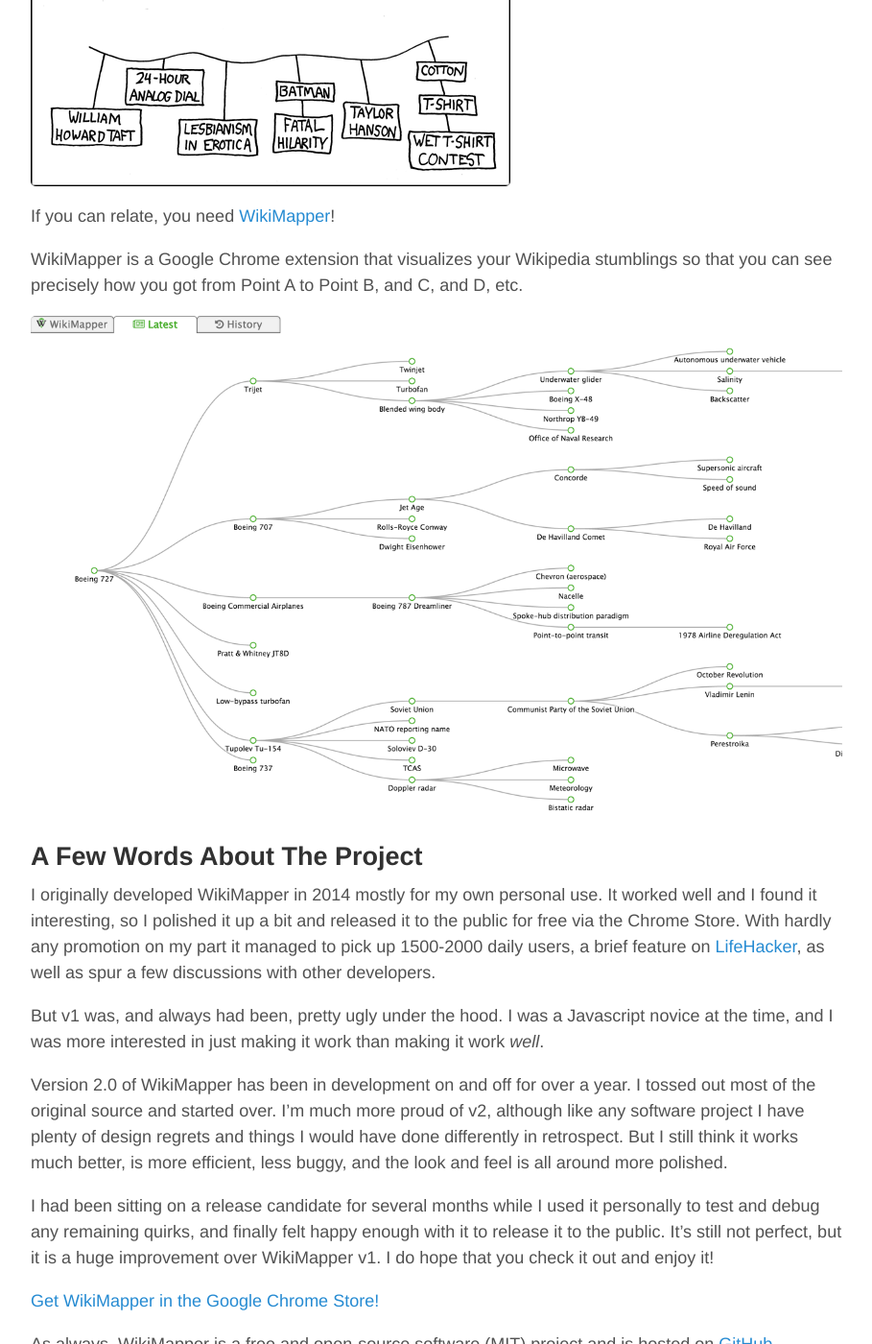
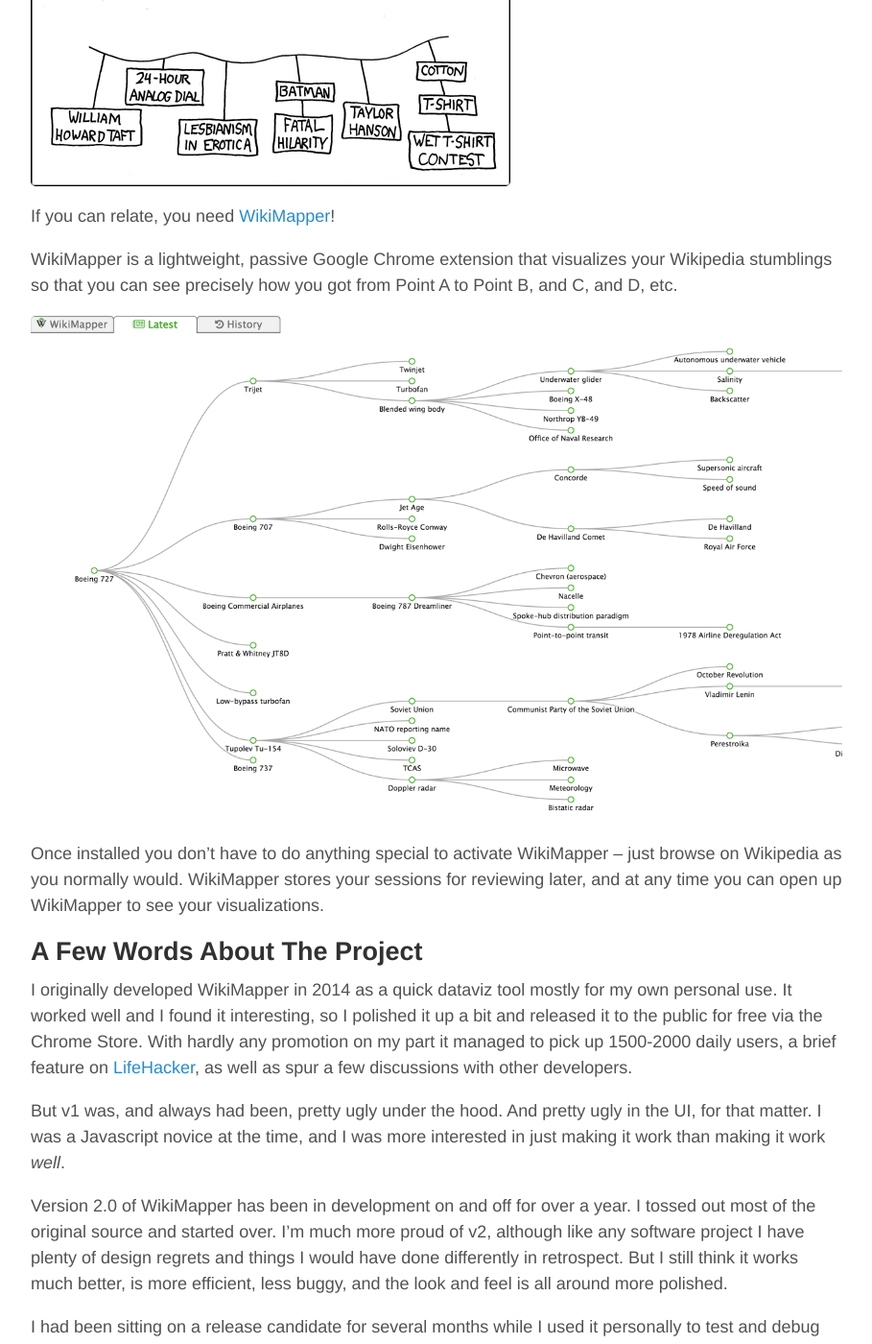
Before and after one commit to ptmccarthy/ptmccarthy.github.io, a Jekyll site: the page built from _posts/2016-03-28-wikimapper-2-0.md, in a window 1280 px wide and 1400 px high, scrolled down 715 px. Shown: the whole window at 96% size, without its empty margins (185-1094 px from the left). Built offline with Jekyll 4.4.1, drawn with Linux system fonts in a browser that asks for light colours.

Commit message:
Updates to wikimapper 2.0 post

```diff
--- a/_posts/2016-03-28-wikimapper-2-0.md
+++ b/_posts/2016-03-28-wikimapper-2-0.md
@@ -11,16 +11,17 @@ This phenomenon was beautifully summed up by xkcd:
 
 If you can relate, you need [WikiMapper](https://chrome.google.com/webstore/detail/wikimapper/feiheebgoilmbkaddngcoocjbogfchlb?hl=en)!
 
-WikiMapper is a Google Chrome extension that visualizes your Wikipedia stumblings so that you can see precisely how you got from Point A to Point B, and C, and D, etc.
+WikiMapper is a lightweight, passive Google Chrome extension that visualizes your Wikipedia stumblings so that you can see precisely how you got from Point A to Point B, and C, and D, etc.
 
 ![WikiMapper Screenshot](/public/img/wikimapper-screenshot-1.png)
 
+Once installed you don't have to do anything special to activate WikiMapper -- just browse on Wikipedia as you normally would. WikiMapper stores your sessions for reviewing later, and at any time you can open up WikiMapper to see your visualizations.
 
 ## A Few Words About The Project
 
-I originally developed WikiMapper in 2014 mostly for my own personal use. It worked well and I found it interesting, so I polished it up a bit and released it to the public for free via the Chrome Store. With hardly any promotion on my part it managed to pick up 1500-2000 daily users, a brief feature on [LifeHacker](https://www.google.com/url?sa=t&rct=j&q=&esrc=s&source=web&cd=2&cad=rja&uact=8&ved=0ahUKEwj4iv6dn-TLAhWBu5QKHf8KDwYQFggmMAE&url=http%3A%2F%2Flifehacker.com%2Fwikimapper-tracks-your-convoluted-trail-down-the-wikipe-1538610100&usg=AFQjCNHxFGrssyWC9eCHXdg6Z8aylbsq3Q&sig2=eZt3uVxrDBHWXOT0Kt8YsA), as well as spur a few discussions with other developers.
+I originally developed WikiMapper in 2014 as a quick dataviz tool mostly for my own personal use. It worked well and I found it interesting, so I polished it up a bit and released it to the public for free via the Chrome Store. With hardly any promotion on my part it managed to pick up 1500-2000 daily users, a brief feature on [LifeHacker](https://www.google.com/url?sa=t&rct=j&q=&esrc=s&source=web&cd=2&cad=rja&uact=8&ved=0ahUKEwj4iv6dn-TLAhWBu5QKHf8KDwYQFggmMAE&url=http%3A%2F%2Flifehacker.com%2Fwikimapper-tracks-your-convoluted-trail-down-the-wikipe-1538610100&usg=AFQjCNHxFGrssyWC9eCHXdg6Z8aylbsq3Q&sig2=eZt3uVxrDBHWXOT0Kt8YsA), as well as spur a few discussions with other developers.
 
-But v1 was, and always had been, pretty ugly under the hood. I was a Javascript novice at the time, and I was more interested in just making it work than making it work *well*.
+But v1 was, and always had been, pretty ugly under the hood. And pretty ugly in the UI, for that matter. I was a Javascript novice at the time, and I was more interested in just making it work than making it work *well*.
 
 Version 2.0 of WikiMapper has been in development on and off for over a year. I tossed out most of the original source and started over. I'm much more proud of v2, although like any software project I have plenty of design regrets and things I would have done differently in retrospect. But I still think it works much better, is more efficient, less buggy, and the look and feel is all around more polished.
 
```
